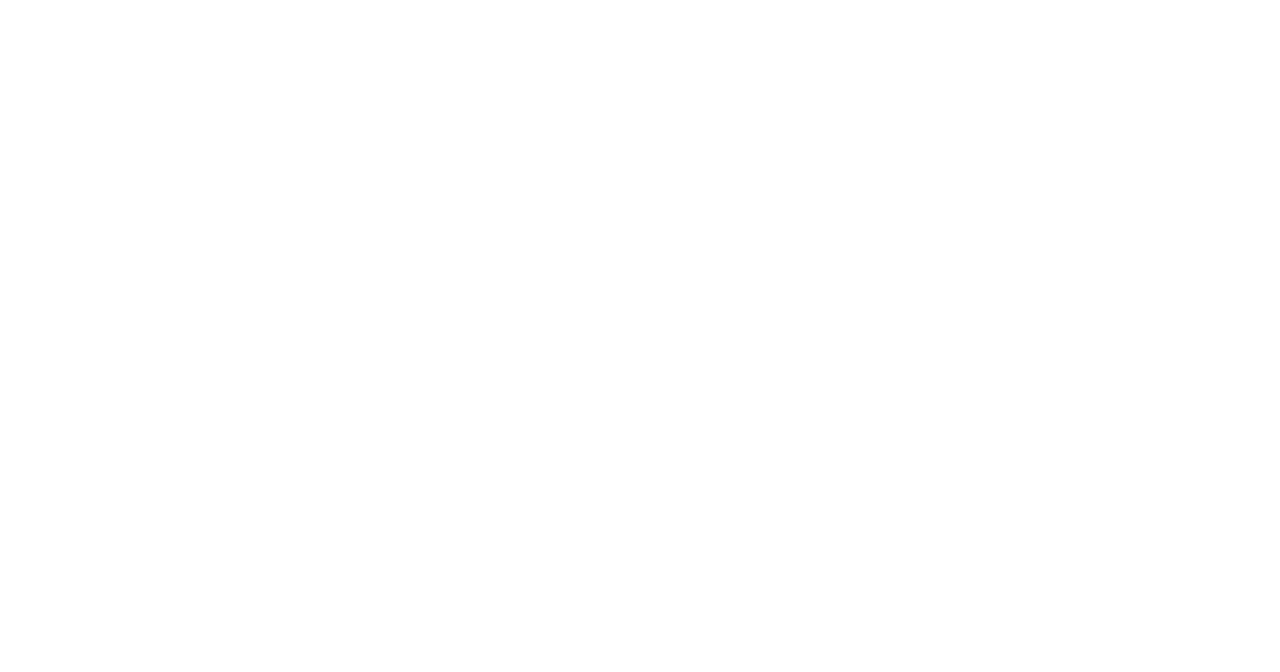
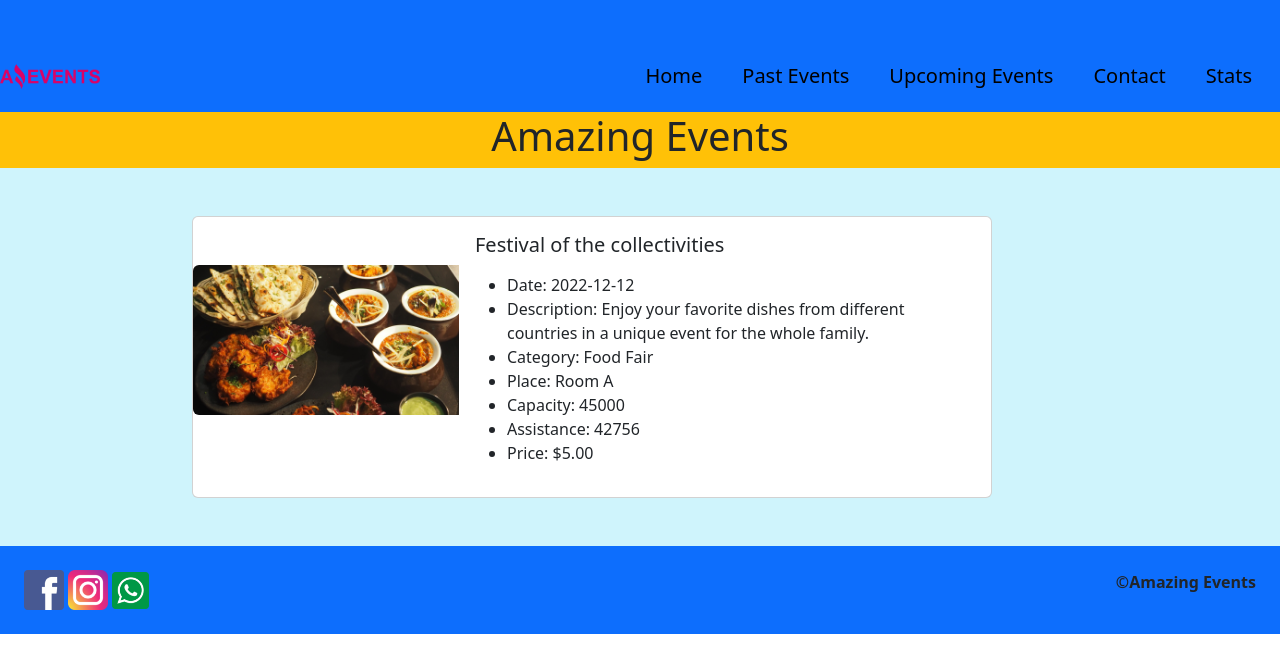
Before and after one commit to Jammer045/AmazingEvents-Julio-Andres-Miguel-Cardenas, a plain HTML site: page Details.html in a window 1280 px wide. Drawn offline with nearby package versions, Linux system fonts and the light colour scheme.

Commit message:
my thirth commit and final

```diff
--- a/Details.html
+++ b/Details.html
@@ -1,11 +1,106 @@
 <!DOCTYPE html>
 <html lang="en">
+
 <head>
     <meta charset="UTF-8">
     <meta name="viewport" content="width=device-width, initial-scale=1.0">
     <title>Details</title>
+    <link rel="shortcut icon" href="./Recursos_Amazing_Events_Task_1/Recursos_Amazing_Events_Task_1/favicon.png"
+        type="image/x-icon">
+    <link href="https://cdn.jsdelivr.net/npm/bootstrap@5.3.3/dist/css/bootstrap.min.css" rel="stylesheet"
+        integrity="sha384-QWTKZyjpPEjISv5WaRU9OFeRpok6YctnYmDr5pNlyT2bRjXh0JMhjY6hW+ALEwIH" crossorigin="anonymous">
+    <link rel="stylesheet" href="./style.css">
+
 </head>
+
 <body>
+    <div class="layout"></div>
+    <header class="d-flex justify-content-between navbar bg-primary pt-5">
+        <a href="./Index.html"><img class="" style="width: 100px;"
+                src="./Recursos_Amazing_Events_Task_1/Recursos_Amazing_Events_Task_1/amazing_brand.png" alt=""></a>
 
+        <div class="flex-row sm-row sm-row d-md-flex">
+            <nav class="navbar bg-primary">
+                <div class="container-fluid">
+                    <a target="blank" class="navbar-brand" href="./Index.html">Home</a>
+                </div>
+            </nav>
+
+            <nav class="navbar bg-primary">
+                <div class="container-fluid">
+                    <a target="blank" class="navbar-brand" href="./Pastevents.html">Past Events</a>
+                </div>
+            </nav>
+            <nav class="navbar bg-primary">
+                <div class="container-fluid">
+                    <a target="blank" class="navbar-brand" href="./Upcomingevents.html">Upcoming Events</a>
+                </div>
+            </nav>
+            <nav class="navbar bg-primary">
+                <div class="container-fluid">
+                    <a target="blank" class="navbar-brand" href="./contact.html">Contact</a>
+                </div>
+            </nav>
+            <nav class="navbar bg-primary">
+                <div class="container-fluid">
+                    <a target="blank" class="navbar-brand" href="./Stats.html">Stats</a>
+                </div>
+            </nav>
+        </div>
+
+
+    </header>
+    <main class="bg-info-subtle pb-5">
+        <div class="d-flex justify-content-center bg-warning">
+            <h1>Amazing Events</h1>
+        </div>
+
+        <div class="card d-flex justify-content-center mt-5" style="max-width: 800px; margin-left: 15vw;">
+            <div class="row g-0">
+                <div class="col-md-4 mt-5">
+                    <img src="./Recursos_Amazing_Events_Task_1/Recursos_Amazing_Events_Task_1/food_fair.jpg"
+                        class="img-fluid rounded-start" alt="...">
+                </div>
+                <div class="col-md-8">
+                    <div class="card-body">
+                        <h5 class="card-title">Festival of the collectivities</h5>
+                        <p class="card-text">
+                        <ul>
+                            <li>Date: 2022-12-12</li>
+                            <li>Description: Enjoy your favorite dishes from different countries in a unique event for
+                                the whole family.</li>
+                            <li>Category: Food Fair</li>
+                            <li>Place: Room A</li>
+                            <li>Capacity: 45000</li>
+                            <li>Assistance: 42756</li>
+                            <li>Price: $5.00</li>
+                        </ul>
+
+                        </p>
+
+                    </div>
+                </div>
+            </div>
+        </div>
+
+    </main>
+    <footer class="bg-primary p-4">
+        <div class="d-flex justify-content-between">
+            <div>
+                <a href="https://www.facebook.com/?locale=es_LA"><img style="width: 40px;" src="./Recursos_Amazing_Events_Task_1/Recursos_Amazing_Events_Task_1/facebook.png"
+                    alt=""></a>
+                  <a href="https://www.instagram.com/"><img style="width: 40px;" src="./Recursos_Amazing_Events_Task_1/Recursos_Amazing_Events_Task_1/instagram.png"
+                    alt=""></a>
+                  <a href="https://www.whatsapp.com/?lang=es_LA"><img style="width: 37px;" src="./Recursos_Amazing_Events_Task_1/Recursos_Amazing_Events_Task_1/whatsapp.png"
+                    alt=""></a>
+            </div>
+            <p style="font-weight: 700;">©Amazing Events</p>
+        </div>
+    </footer>
+
+    <script src="https://cdn.jsdelivr.net/npm/bootstrap@5.3.3/dist/js/bootstrap.bundle.min.js"
+        integrity="sha384-YvpcrYf0tY3lHB60NNkmXc5s9fDVZLESaAA55NDzOxhy9GkcIdslK1eN7N6jIeHz"
+        crossorigin="anonymous"></script>
 </body>
+
 </html>
```
Also changed, not shown: Index.html (+12 -14 lines), Pastevents.html (+10 -10 lines), Stats.html (+8 -10 lines), Upcomingevents.html (+9 -9 lines), contact.html (+8 -10 lines).
